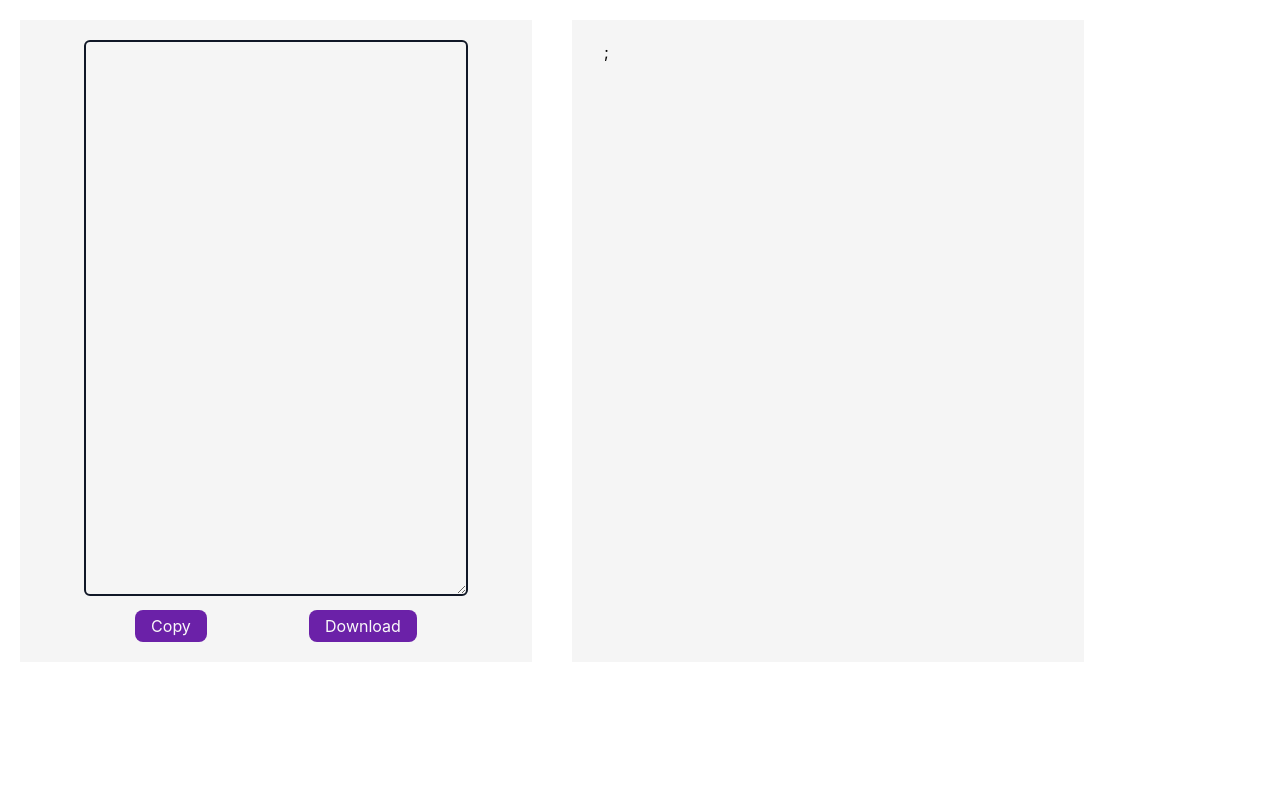
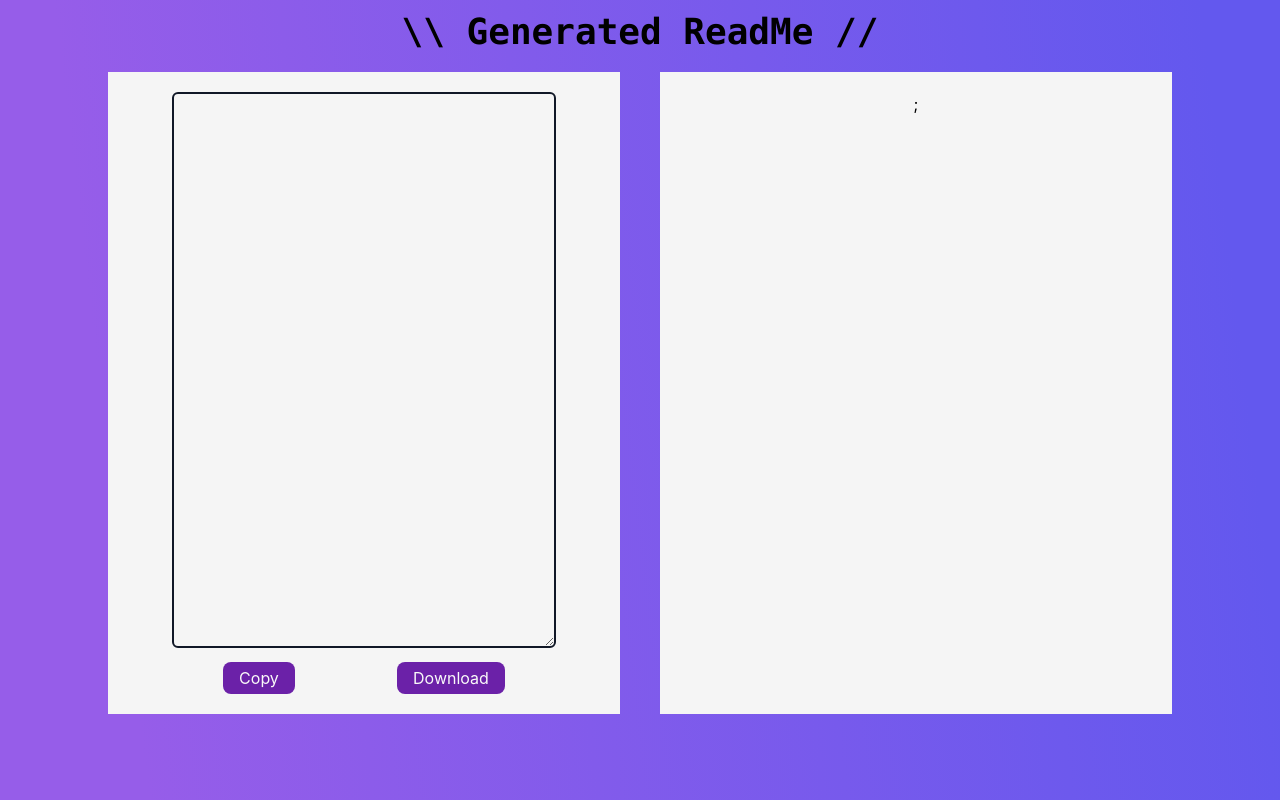
Before and after one commit to RukshanDias/GitHub-ReadMe-Generator, a React (Create React App) app in the folder client/: page /generate in a window 1280 px wide. Built offline with nearby package versions, Linux system fonts and the light colour scheme; the HTML template or start-up script is replaced by a standard one.

Commit message:
design Generate page

```diff
--- a/client/src/Pages/Generate.js
+++ b/client/src/Pages/Generate.js
@@ -10,9 +10,12 @@ const Generate = () => {
         setText(event.target.value);
     };
     return (
-        <div className="flex">
-            <Editor text={text} handlechange={handleTextChange} />
-            <Preview text={text} />
+        <div className="App text-center h-screen">
+            <h2 className="text-4xl font-mono font-semibold pt-3">\\ Generated ReadMe //</h2>
+            <div className="flex justify-center">
+                <Editor text={text} handlechange={handleTextChange} />
+                <Preview text={text} />
+            </div>
         </div>
     );
 };
```
